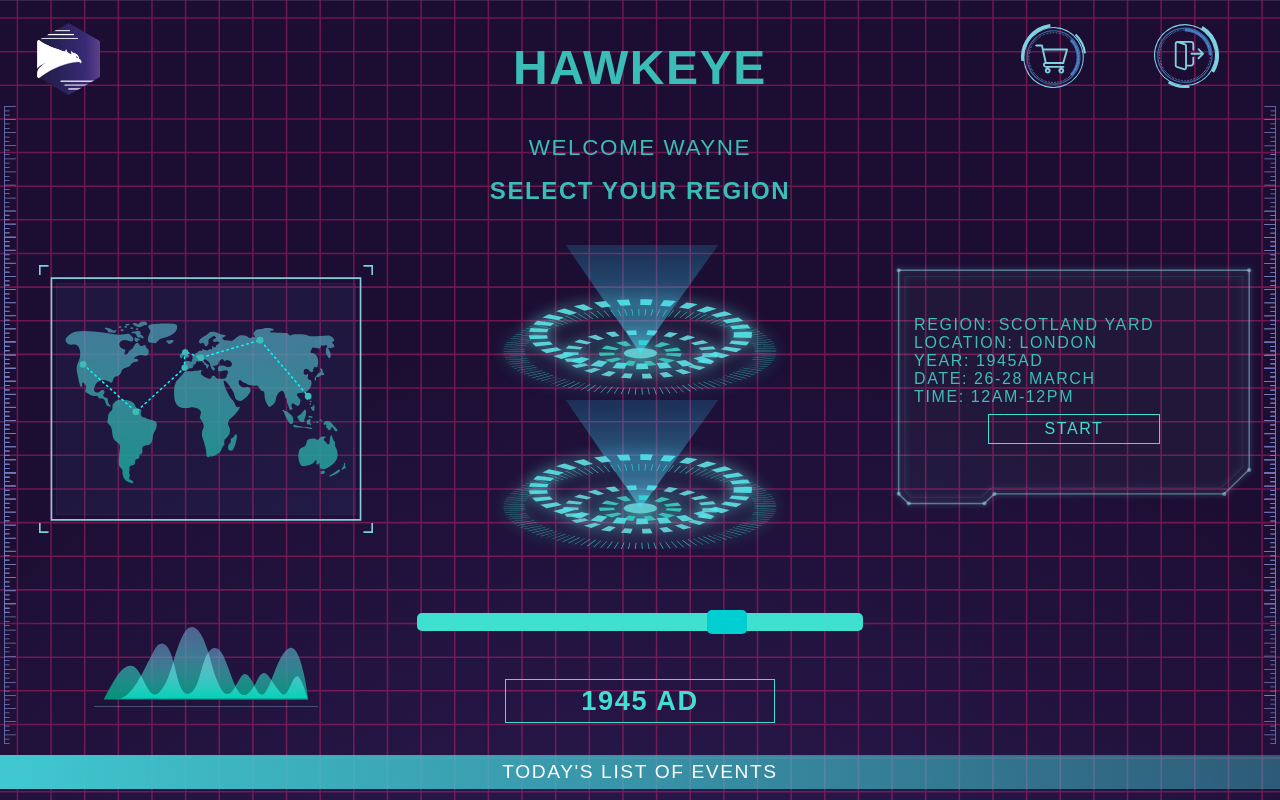
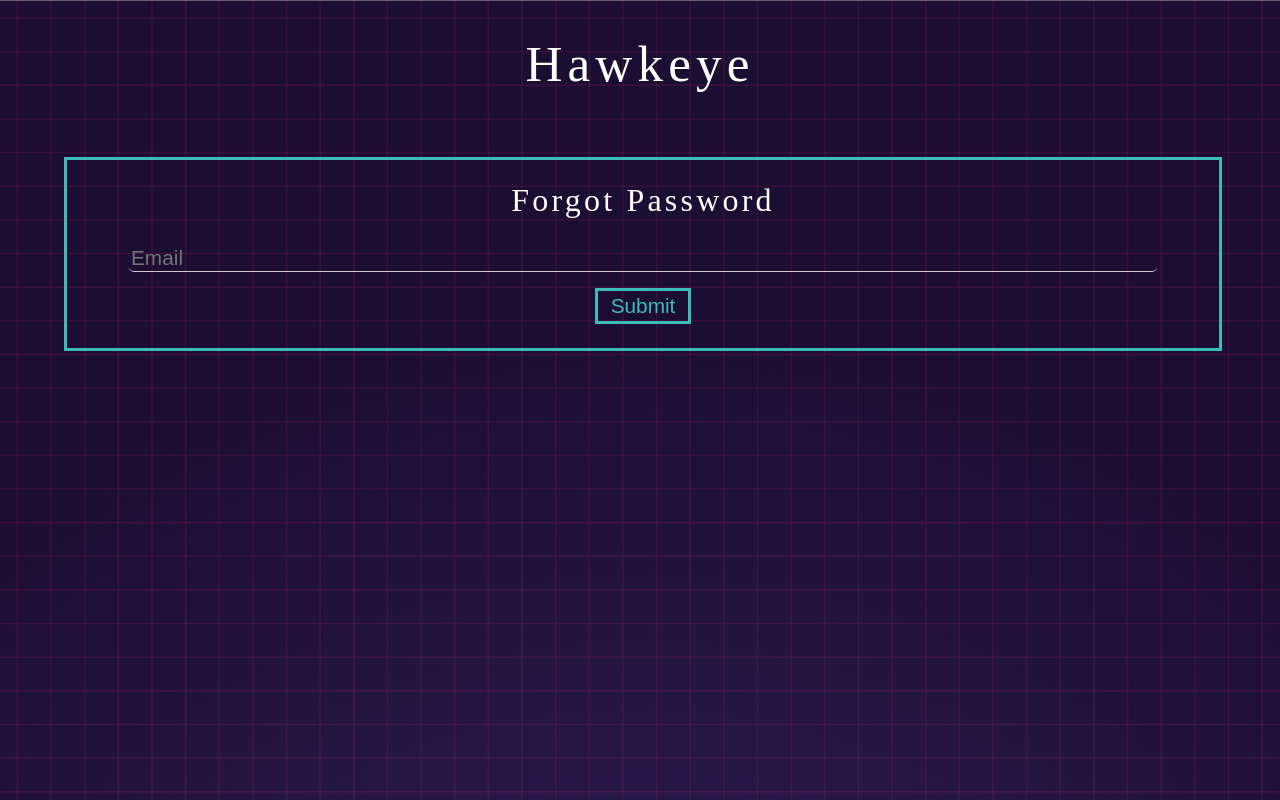
Before and after one commit to swadhinroutray/hawkeye-2020, a React (Create React App) app in the folder client/: page /forgot in a window 1280 px wide. Built offline with nearby package versions, Linux system fonts and the light colour scheme.

Commit message:
mann it works and i am dumb

```diff
--- a/client/src/components/LandingPageComponents/RegionInfo.js
+++ b/client/src/components/LandingPageComponents/RegionInfo.js
@@ -1,13 +1,23 @@
-import React,{useState} from 'react';
+import React,{useState,useEffect} from 'react';
 import styled from 'styled-components';
 import DescriptionBg from '../../assets/landing-assets/DescriptView.svg';
 import { startButton } from '../../assets/landing-assets/index.js';
 import { observer, inject } from 'mobx-react';
 import { Redirect } from 'react-router';
 import { LandingPage } from '../../pages/app/LandingPage';
+import  GameplayModel  from '../../models/app/GameplayModel';
 export const RegionInfo = inject('LandingStore')(
 	observer(({ LandingStore }) => {
 		const [regionClicked,setRegionClicked]=useState(false)
+	useEffect(()=>{
+		console.log(regionClicked)
+if(regionClicked===true){
+
+	setRegionClicked(false)
+}
+GameplayModel.locked=false;
+
+	},[regionClicked,GameplayModel])
 		return (
 			<InfoWrapper className="info">
 				<Background src={DescriptionBg} />
@@ -27,12 +37,12 @@ export const RegionInfo = inject('LandingStore')(
 				<div>
 					TIME: {LandingStore.regionInfo[LandingStore.currentRegion].time}
 				</div>
-				<Start onClick={() => {alert(`/game/${(LandingStore.currentRegion+1)}`)
+				<Start onClick={() => {
 					setRegionClicked(true)}}>
 					{/* <img src={startButton} alt="" /> */}
 					Start
 				</Start>
-				{regionClicked&&<Redirect to={`/game/${(LandingStore.currentRegion+1)}`} />}
+				{regionClicked&&<Redirect to={`/game/${(LandingStore.currentRegion)}`} />}
 			</InfoWrapper>
 		);
 	}),
--- a/client/src/models/app/GameplayModel.js
+++ b/client/src/models/app/GameplayModel.js
@@ -25,10 +25,10 @@ class GameplayModel {
 	}
 
 	getQuestion=(region)=> {
-		if(this.region===0){
+		this.locked=false
 		this.region=parseInt(region);
-		}
 
+		console.log(this.region)
 	get(`/api/question/fetch/${this.region}`).then(this.getQuestionControl);
 	}
 
@@ -37,6 +37,7 @@ class GameplayModel {
 		console.log(res)
 		if (res.success) {
 			if (res.data.question) {
+
 				this.questionId=res.data.id
 				this.question = res.data.question;
 				this.level = res.data.level;
--- a/client/src/models/app/LandingPageModel.js
+++ b/client/src/models/app/LandingPageModel.js
@@ -12,7 +12,7 @@ class Region {
 	}
 }
 class LandingPageModel {
-	currentRegion = 1;
+	currentRegion = 4;
 	regionInfo = [];
 
 	constructor() {
--- a/client/src/models/app/LoginModel.js
+++ b/client/src/models/app/LoginModel.js
@@ -89,17 +89,21 @@ class LoginModel {
 			this.profile.points = points;
 			this.profile.itembool = itembool;
 			this.profileSet=true
+			this.loggedIn=true
 			this.setField('email', '');
 			this.setField('password', '');
 			return;
 		}
 		this.profileSetError=true
+
 		if (res.message === 'CONFLICT')
 			this.formData.email.error = 'Email is not registered';
 		else if (res.message === 'UNAUTHORIZED'){
 			this.formData.password.error = 'Incorrect password';
 
 
+		}else{
+			console.log("error")
 		}
 	}
 
--- /dev/null
+++ b/client/src/pages/app/ForgotAndReset/ForgotPass.jsx
@@ -0,0 +1,26 @@
+import React from 'react'
+import styled from 'styled-components'
+import {Field,LoginFormWrapper} from '../LoginPage/LoginForm'
+import {LoginPageWrapper} from '../LoginPage/LoginPage'
+export default function ForgotPass() {
+    return (
+        <LoginPageWrapper>
+
+            <h1 className="hawkeye">Hawkeye</h1>
+            <LoginFormWrapper>
+            <h1 className="login-head">Forgot Password</h1>
+            <div className="form">
+            <input type="email" required name="email" placeholder="Email" />
+            </div>
+            <button className="btn-login" onClick={console.log}>
+						Submit
+					</button>
+
+            </LoginFormWrapper>
+        </LoginPageWrapper>
+    )
+}
+
+const ForgotWrapper=styled.div`
+
+`
--- /dev/null
+++ b/client/src/pages/app/ForgotAndReset/ResetPass.jsx
@@ -0,0 +1,27 @@
+import React from 'react'
+import styled from 'styled-components'
+import {Field,LoginFormWrapper} from '../LoginPage/LoginForm'
+import {LoginPageWrapper} from '../LoginPage/LoginPage'
+export default function ForgotPass() {
+    return (
+        <LoginPageWrapper>
+
+            <h1 className="hawkeye">Hawkeye</h1>
+            <LoginFormWrapper>
+            <h1 className="login-head">Reset Password</h1>
+            <div className="form">
+            <input type="password" required name="password" placeholder="New password" />
+            <input type="password" required name="password-again" placeholder="New password again" />
+            </div>
+            <button className="btn-login" onClick={console.log}>
+						Submit
+					</button>
+
+            </LoginFormWrapper>
+        </LoginPageWrapper>
+    )
+}
+
+const ForgotWrapper=styled.div`
+
+`
--- a/client/src/pages/app/Game/Game.jsx
+++ b/client/src/pages/app/Game/Game.jsx
@@ -25,7 +25,15 @@ import {leftBar,rightBar} from '../../../assets/landing-assets/index'
 			if(!loginStore.profileSet){
 			loginStore.getProfile()
 			}
-			console.log(match.params.id)
+			if((loginStore.profileSetError&&(!loginStore.loggedIn))){
+				alert("redirect")
+			}
+
+				console.log(GameplayModel.locked)
+				console.log(loginStore.profileSetError)
+				console.log(loginStore.profileSet)
+
+			console.log(parseInt(match.params.id))
 			GameplayModel.getQuestion(parseInt(match.params.id));
 			loginStore.getInventory()
 			loginStore.clearErrors();
@@ -60,7 +68,10 @@ import {leftBar,rightBar} from '../../../assets/landing-assets/index'
 
 
 
-						{(loginStore.profileSetError&&(!loginStore.loggedIn)) ? <Redirect to="/login" /> : null}
+						{(loginStore.profileSetError&&(!loginStore.loggedIn)) ? <Redirect  to={{
+              pathname: '/login',
+
+            }}  /> : null}
 
 					</nav>
 					<div className="GameContent">
@@ -146,7 +157,7 @@ const QuestionBox = inject('gameplayStore')(
 								if (code == 13) gameplayStore.submit(match.params.id);
 							}}
 						></input>
-						{(gameplayStore.locked) ? <Redirect to="/login" /> : null}
+						{(gameplayStore.locked)&&(()=>{gameplayStore.locked=false; return true}) ? (<Redirect to="/login" />) : null}
 					</div>
 					<button onClick={() => gameplayStore.submit(match.params.id)}>SUBMIT</button>
 					<div className="AnswerStatus">
@@ -188,7 +199,7 @@ const AttemptsBox = inject('gameplayStore')(
 						<div
 						id="attemptsHead"
 							className={attempts ? 'selected' : ''}
-					AttemptsH		onClick={() => setAttempts(true)}
+							onClick={() => setAttempts(true)}
 						>
 							Attempts
 						</div>
--- a/client/src/pages/app/LandingPage.js
+++ b/client/src/pages/app/LandingPage.js
@@ -16,6 +16,7 @@ import {
 } from '../../assets/landing-assets/index';
 
 export const LandingPage = observer(() => {
+
 	return (
 		<Provider LandingStore={store}>
 			<Page>
--- a/client/src/pages/app/LoginPage/LoginForm.jsx
+++ b/client/src/pages/app/LoginPage/LoginForm.jsx
@@ -10,7 +10,7 @@ export const LoginForm = inject('loginStore')(
 		}, []);
 		return (
 			<LoginFormWrapper>
-				<h1 className="hawkeye">Hawkeye</h1>
+				<h1 className="login-head">LOGIN</h1>
 				<div className="form">
 					<Field required name="email" placeholder="Email" />
 					<Field
@@ -22,18 +22,21 @@ export const LoginForm = inject('loginStore')(
 					<button className="btn-login" onClick={() => loginStore.login()}>
 						Login
 					</button>
-					<Link className="link-register" to="/app/register">
+
+				</div>
+				<Link className="link-register" to="/register">
 						Create an account
 					</Link>
-				</div>
+					<Link className="link-forgot" to="/forgot">
+						Forgot Password
+					</Link>
 				{loginStore.loggedIn ? <Redirect to="/regions" /> : null}
 			</LoginFormWrapper>
 		);
 	})
 );
-const FieldWrapper=styled.div`
-`;
-const Field = inject('loginStore')(
+
+export const Field = inject('loginStore')(
 	observer(
 		({
 			loginStore,
@@ -42,7 +45,7 @@ const Field = inject('loginStore')(
 			required = false,
 			...restProps
 		}) => (
-			<FieldWrapper required={required}>
+			<div required={required}>
 				<input
 					type={type}
 					name={name}
@@ -51,11 +54,58 @@ const Field = inject('loginStore')(
 					onChange={e => loginStore.setField(name, e.target.value)}
 				/>
 				<span>{loginStore.formData[name].error}</span>
-			</FieldWrapper>
+			</div>
 		)
 	)
 );
 
-const LoginFormWrapper = styled.div`
+export const LoginFormWrapper = styled.div`
+	display:flex;
+	flex-direction:column;
+	align-items:center;
+	width:60vw;
+	margin:5% 19vw;
+	border: 3px solid #3abdb7;
+	padding:2vh 1vw;
+	font-size:1.3rem;
 
+	input{
+
+		background:none;
+		border:none;
+		border-bottom: 1px solid #ccc;
+    border-radius: 5px;
+	margin-top:0.3rem;
+	margin-bottom:1rem;
+	width:50vw;
+	font-size:1.3rem;
+	:hover{
+		border-bottom: 1px solid #3abdb7;
+	}
+	:focus{
+		border-bottom: 1px solid #3abdb7;
+}
+	}
+
+	button{
+		border:none;
+		border: 3px solid #3abdb7;
+		background:none;
+		font-size:1.3rem;
+		padding:0.2rem 0.8rem;;
+
+	}
+	.link-register,.link-forgot{
+		margin-top:1rem;
+
+	}
+	@media only screen and (max-device-width:1048px){
+		width:90vw;
+	margin:5% 5vw;
+	padding:0 0;
+	padding-bottom:3vh;
+	input{
+		width:80vw;
+	}
+	}
 `;
--- a/client/src/pages/app/LoginPage/LoginPage.jsx
+++ b/client/src/pages/app/LoginPage/LoginPage.jsx
@@ -5,18 +5,27 @@ import { LoginForm } from './LoginForm';
  const LoginPage = () => {
 	return (
 		<LoginPageWrapper>
+			<h1 className="hawkeye">Hawkeye</h1>
 			<LoginForm />
 		</LoginPageWrapper>
 	);
 };
 
-const LoginPageWrapper = styled.div`
+export const LoginPageWrapper = styled.div`
 height: 100vh;
 text-align: center;
-h1 {
+.hawkeye{
+	font-family: 'Nidus Sans';
+	font-size:3.2rem;
+	font-weight: 400;
+	letter-spacing:0.1em;
+	color: white
+}
+.login-head {
 	font-family: 'Nidus Sans';
 	color: white;
-	letter-spacing: 0.1em;
+	font-size:2rem;
+	letter-spacing:0.1em;
 	font-weight: 400;
 }
 `;
--- a/client/src/pages/app/RegisterPage/RegisterForm.jsx
+++ b/client/src/pages/app/RegisterPage/RegisterForm.jsx
@@ -168,7 +168,7 @@ const RegisterForm = inject('registerStore')(
 			</div>
 			<button onClick={() => registerStore.register()}>SUBMIT</button>
 			<span className="message">{registerStore['message'].value}</span>
-			<Link className="link-register" to="/app/login">
+			<Link className="link-register" to="/login">
 				Back to login
 			</Link>
 		</RegisterFormWrapper>
--- a/client/src/routes/AppRouter.jsx
+++ b/client/src/routes/AppRouter.jsx
@@ -9,6 +9,8 @@ import { LandingPage } from '../pages/app/LandingPage';
 import store from '../models/app/LoginModel';
 import ShopStore from '../models/app/ShopModel';
 import { ShopPage } from '../pages/app/ShopPage/ShopPage';
+import ForgotPass from '../pages/app/ForgotAndReset/ForgotPass'
+import ResetPass from '../pages/app/ForgotAndReset/ResetPass'
 
 const AppRouter = ({ match }) => {
 	return (
@@ -16,6 +18,8 @@ const AppRouter = ({ match }) => {
 			<Switch>
 				<Route path={'/register'} component={RegisterPage}></Route>
 				<Route path={'/login'} component={LoginPage}></Route>
+				<Route path={'/forgot'} component={ForgotPass}></Route>
+				<Route path={'/reset'} component={ResetPass}></Route>
 				<Route path={'/home'} component={LandingPage}></Route>
 				<Route path={'/game/:id'} component={Game}></Route>
 
```
Also changed, not shown: 1 other file (tests, documents, lock files or other folders).
